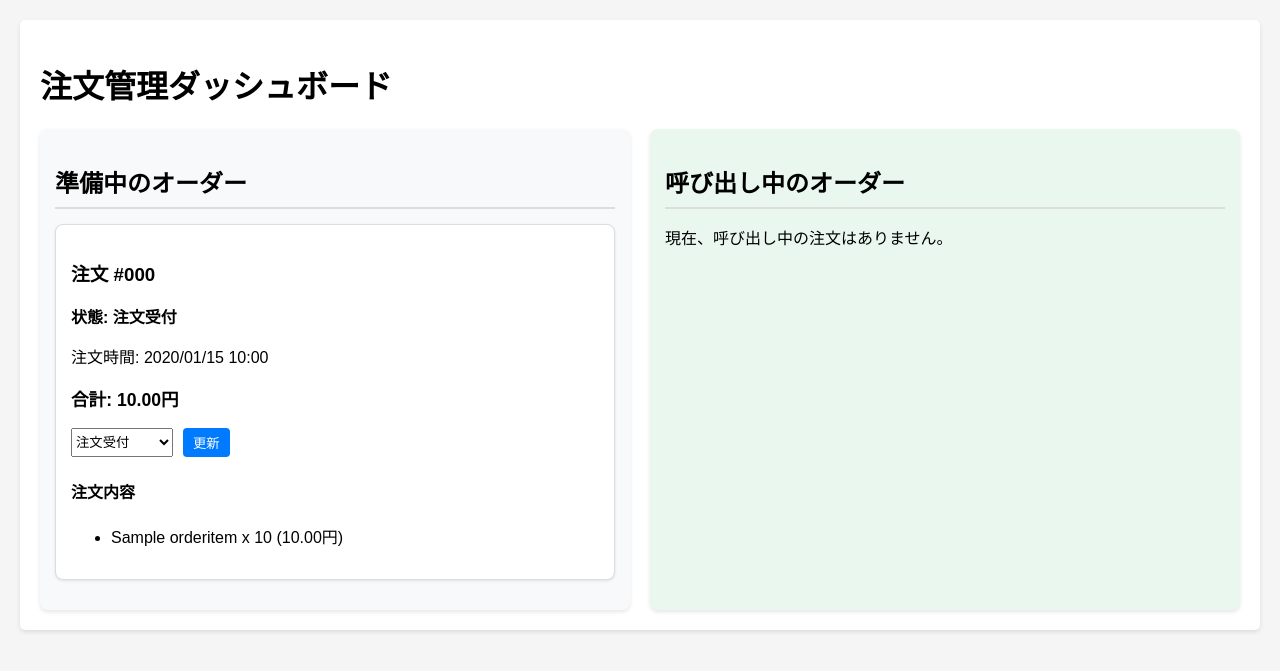
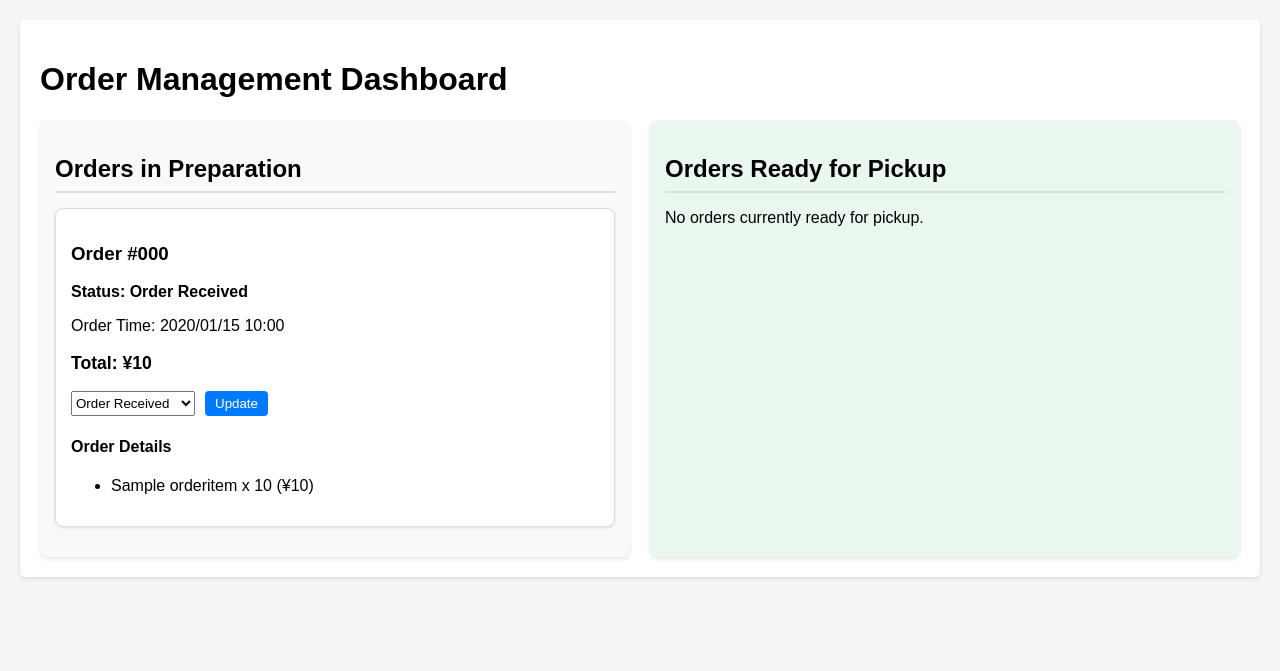
Before and after one commit to jino106/25T0025-mobile-order, a Django app: page /staff/dashboard/ in a window 1280 px wide. Shown: the top 671 px of the page. Run offline with Django 5.2, Linux system fonts and the light colour scheme; a user stored in the database is signed in; tables that the repository leaves empty hold one stand-in row (values such as "Sample post").

Commit message:
fix(text): テキストを英語に修正

```diff
--- a/menu/models.py
+++ b/menu/models.py
@@ -18,11 +18,11 @@ class MenuItem(models.Model):
 
 class Order(models.Model):
     STATUS_CHOICES = [
-        ('pending', '注文受付'),
-        ('processing', '調理中'),
-        ('ready', '準備完了'),
-        ('completed', '受け渡し完了'),
-        ('canceled', 'キャンセル')
+        ('pending', 'Order Received'),
+        ('processing', 'In Preparation'),
+        ('ready', 'Ready for Pickup'),
+        ('completed', 'Completed'),
+        ('canceled', 'Canceled')
     ]
     order_number = models.CharField(max_length=20, unique=True, null=True, blank=True)
     status = models.CharField(max_length=20, choices=STATUS_CHOICES, default='pending')
@@ -31,7 +31,7 @@ class Order(models.Model):
     total_price = models.DecimalField(max_digits=10, decimal_places=2, default=0.00)
 
     def __str__(self):
-        return f"注文 #{self.order_number}"
+        return f"Order #{self.order_number}"
 
     def save(self, *args, **kwargs):
         if not self.order_number:
--- a/order_manager/templates/order_manager/dashboard.html
+++ b/order_manager/templates/order_manager/dashboard.html
@@ -4,7 +4,7 @@
 {% block title %}{{ title }}{% endblock %}
 
 {% block content %}
-<h1>注文管理ダッシュボード</h1>
+<h1>Order Management Dashboard</h1>
 
 {% if messages %}
 <div class="messages">
@@ -17,15 +17,15 @@
 <div class="dashboard-container">
     <!-- 準備中のオーダー -->
     <div class="orders-section preparing">
-        <h2>準備中のオーダー</h2>
+        <h2>Orders in Preparation</h2>
         <div class="orders-list">
             {% for order in orders %}
                 {% if order.status == 'pending' or order.status == 'processing' %}
                 <div class="order-card">
-                    <h3>注文 #{{ order.order_number }}</h3>
-                    <p class="status">状態: {{ order.get_status_display }}</p>
-                    <p>注文時間: {{ order.created_at|date:"Y/m/d H:i" }}</p>
-                    <p class="price">合計: {{ order.total_price }}円</p>
+                    <h3>Order #{{ order.order_number }}</h3>
+                    <p class="status">Status: {{ order.get_status_display }}</p>
+                    <p>Order Time: {{ order.created_at|date:"Y/m/d H:i" }}</p>
+                    <p class="price">Total: ¥{{ order.total_price|floatformat:0 }}</p>
 
                     <form method="post" action="{% url 'order_manager:update_order' order.id %}">
                         {% csrf_token %}
@@ -36,13 +36,13 @@
                             </option>
                             {% endfor %}
                         </select>
-                        <button type="submit">更新</button>
+                        <button type="submit">Update</button>
                     </form>
 
-                    <h4>注文内容</h4>
+                    <h4>Order Details</h4>
                     <ul>
                         {% for item in order.items.all %}
-                        <li>{{ item.item_name }} x {{ item.quantity }} ({{ item.price }}円)</li>
+                        <li>{{ item.item_name }} x {{ item.quantity }} (¥{{ item.price|floatformat:0 }})</li>
                         {% endfor %}
                     </ul>
                 </div>
@@ -50,22 +50,22 @@
             {% endfor %}
 
             {% if orders|length == 0 or not any_preparing_orders %}
-            <p>現在、準備中の注文はありません。</p>
+            <p>No orders currently in preparation.</p>
             {% endif %}
         </div>
     </div>
 
     <!-- 呼び出し中のオーダー -->
     <div class="orders-section ready">
-        <h2>呼び出し中のオーダー</h2>
+        <h2>Orders Ready for Pickup</h2>
         <div class="orders-list">
             {% for order in orders %}
                 {% if order.status == 'ready' %}
                 <div class="order-card">
-                    <h3>注文 #{{ order.order_number }}</h3>
-                    <p class="status status-ready">状態: {{ order.get_status_display }}</p>
-                    <p>注文時間: {{ order.created_at|date:"Y/m/d H:i" }}</p>
-                    <p class="price">合計: {{ order.total_price }}円</p>
+                    <h3>Order #{{ order.order_number }}</h3>
+                    <p class="status status-ready">Status: {{ order.get_status_display }}</p>
+                    <p>Order Time: {{ order.created_at|date:"Y/m/d H:i" }}</p>
+                    <p class="price">Total: ¥{{ order.total_price|floatformat:0 }}</p>
 
                     <form method="post" action="{% url 'order_manager:update_order' order.id %}">
                         {% csrf_token %}
@@ -76,13 +76,13 @@
                             </option>
                             {% endfor %}
                         </select>
-                        <button type="submit">更新</button>
+                        <button type="submit">Update</button>
                     </form>
 
-                    <h4>注文内容</h4>
+                    <h4>Order Details</h4>
                     <ul>
                         {% for item in order.items.all %}
-                        <li>{{ item.item_name }} x {{ item.quantity }} ({{ item.price }}円)</li>
+                        <li>{{ item.item_name }} x {{ item.quantity }} (¥{{ item.price|floatformat:0 }})</li>
                         {% endfor %}
                     </ul>
                 </div>
@@ -90,7 +90,7 @@
             {% endfor %}
 
             {% if orders|length == 0 or not any_ready_orders %}
-            <p>現在、呼び出し中の注文はありません。</p>
+            <p>No orders currently ready for pickup.</p>
             {% endif %}
         </div>
     </div>
--- a/requirements.txt
+++ b/requirements.txt
@@ -1,3 +1,3 @@
 Django>=5.2,<5.3
 Pillow
-psycopg2-binary>=2.9.3
+psycopg[binary]>=3.1.12
--- a/templates/menu/order.html
+++ b/templates/menu/order.html
@@ -1,7 +1,7 @@
 <!-- menu/templates/menu/order.html -->
-<h1>注文ページ</h1>
+<h1>Order Page</h1>
 <form method="post">
   {% csrf_token %}
   {{ form.as_p }}
-  <button type="submit">注文する</button>
+  <button type="submit">Place Order</button>
 </form>
```
Also changed, not shown: menu/static/menu/menu_list.js (+11 -11 lines), order_manager/templates/order_manager/login.html (+5 -5 lines), templates/home/home.html (+5 -5 lines), templates/menu/menu_list.html (+16 -16 lines), 1 other file.
